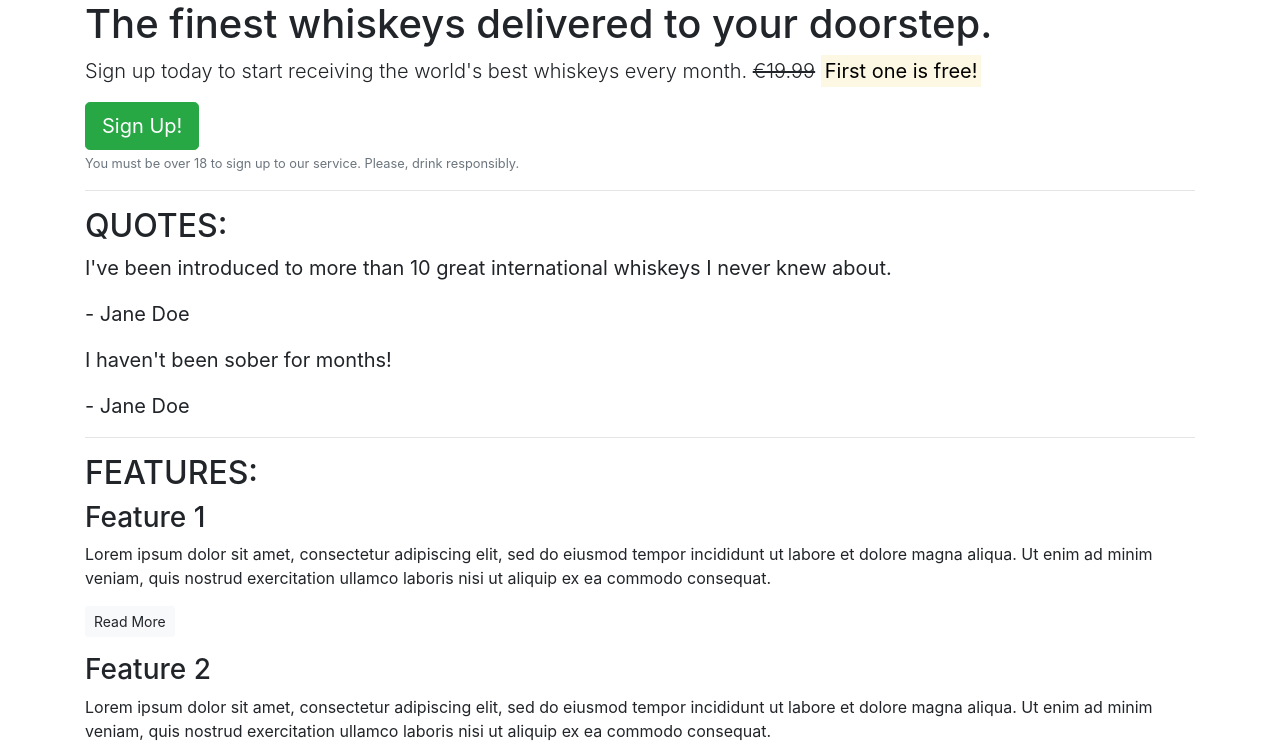
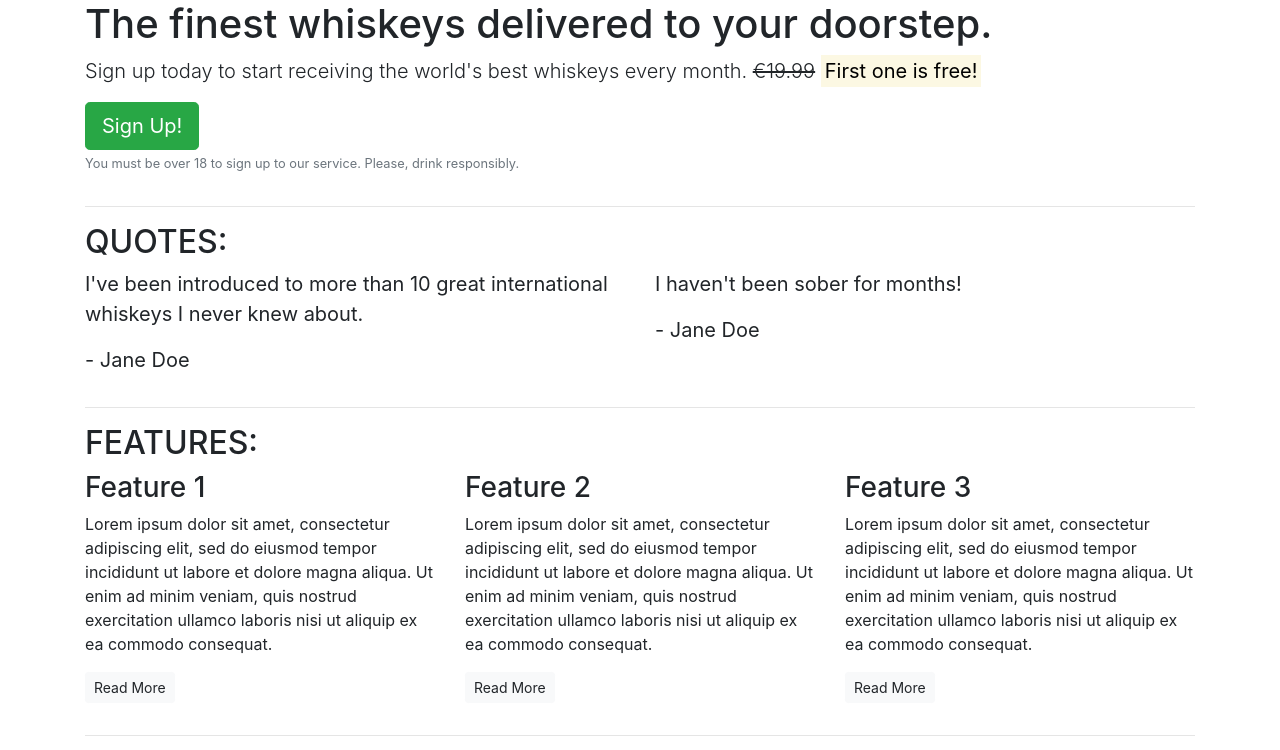
Before and after one commit to cgalpin92/bootstrap-test, a plain HTML site: page index.html in a window 1280 px wide. Shown: the top 750 px of the page. Drawn offline with nearby package versions, Linux system fonts and the light colour scheme.

Commit message:
grid system added to website for small, medium and large pages

```diff
--- a/index.html
+++ b/index.html
@@ -12,6 +12,8 @@
 <body>
     <article class="container">
         <!-- Callout -->
+        <div class="row">
+            <div class="col-12">
                 <section class="callout">
                     <h1>The finest whiskeys delivered to your doorstep.</h1>
                     <p class="lead">Sign up today to start receiving the world's best whiskeys every month.
@@ -20,47 +22,80 @@
                     <p class="text-muted"><small>You must be over 18 to sign up to our service. Please, drink
                             responsibly.</small></p>
                 </section>
+            </div>
+        </div>
         <!-- /.callout -->
         <hr>
 
         <!-- Quotes -->
         <section class="quotes">
+            <div class="row">
+                <div class="col-12">
                     <h2 class="text-uppercase">Quotes:</h2>
+                </div>
+            </div>
+            <div class="row">
+                <div class="col-12 col-md-6">
                     <blockquote class="blockquote">
                         <p>I've been introduced to more than 10 great international whiskeys I never knew about.</p>
                         <p>- Jane Doe</p>
                     </blockquote>
+                </div>
+                <div class="col-12 col-md-6">
                     <blockquote class="blockquote">
                         <p>I haven't been sober for months!</p>
                         <p>- Jane Doe</p>
                     </blockquote>
+                </div>
+            </div>
         </section>
         <!-- /.quotes -->
         <hr>
 
         <!-- Features -->
         <section class="features">
+            <div class="row">
+                <div class="col-12">
                     <h2 class="text-uppercase">Features:</h2>
+                </div>
+            </div>
+            <div class="row">
+                <div class="col-12 col-md-6 col-lg-4">
                     <div class="feature">
                         <h3>Feature 1</h3>
-                <p>Lorem ipsum dolor sit amet, consectetur adipiscing elit, sed do eiusmod tempor incididunt ut labore
-                    et dolore magna aliqua. Ut enim ad minim veniam, quis nostrud exercitation ullamco laboris nisi ut
+                        <p>Lorem ipsum dolor sit amet, consectetur adipiscing elit, sed do eiusmod tempor incididunt ut
+                            labore
+                            et dolore magna aliqua. Ut enim ad minim veniam, quis nostrud exercitation ullamco laboris
+                            nisi
+                            ut
                             aliquip ex ea commodo consequat.</p>
                         <p><a class="btn btn-sm btn-light" href="">Read More</a></p>
                     </div>
+                </div>
+                <div class="col-12 col-md-6 col-lg-4">
                     <div class="feature">
                         <h3>Feature 2</h3>
-                <p>Lorem ipsum dolor sit amet, consectetur adipiscing elit, sed do eiusmod tempor incididunt ut labore
-                    et dolore magna aliqua. Ut enim ad minim veniam, quis nostrud exercitation ullamco laboris nisi ut
+                        <p>Lorem ipsum dolor sit amet, consectetur adipiscing elit, sed do eiusmod tempor incididunt ut
+                            labore
+                            et dolore magna aliqua. Ut enim ad minim veniam, quis nostrud exercitation ullamco laboris
+                            nisi
+                            ut
                             aliquip ex ea commodo consequat.</p>
                         <p><a class="btn btn-sm btn-light" href="">Read More</a></p>
                     </div>
+                </div>
+                <div class="col-12 d-md-none d-lg-block col-lg-4">
                     <div class="feature">
                         <h3>Feature 3</h3>
-                <p>Lorem ipsum dolor sit amet, consectetur adipiscing elit, sed do eiusmod tempor incididunt ut labore
-                    et dolore magna aliqua. Ut enim ad minim veniam, quis nostrud exercitation ullamco laboris nisi ut
+                        <p>Lorem ipsum dolor sit amet, consectetur adipiscing elit, sed do eiusmod tempor incididunt ut
+                            labore
+                            et dolore magna aliqua. Ut enim ad minim veniam, quis nostrud exercitation ullamco laboris
+                            nisi
+                            ut
                             aliquip ex ea commodo consequat.</p>
                         <p><a class="btn btn-sm btn-light" href="">Read More</a></p>
+                    </div>
+                </div>
             </div>
         </section>
         <!-- /.features -->
```
Lines whose indentation alone changed are shown as unchanged.
